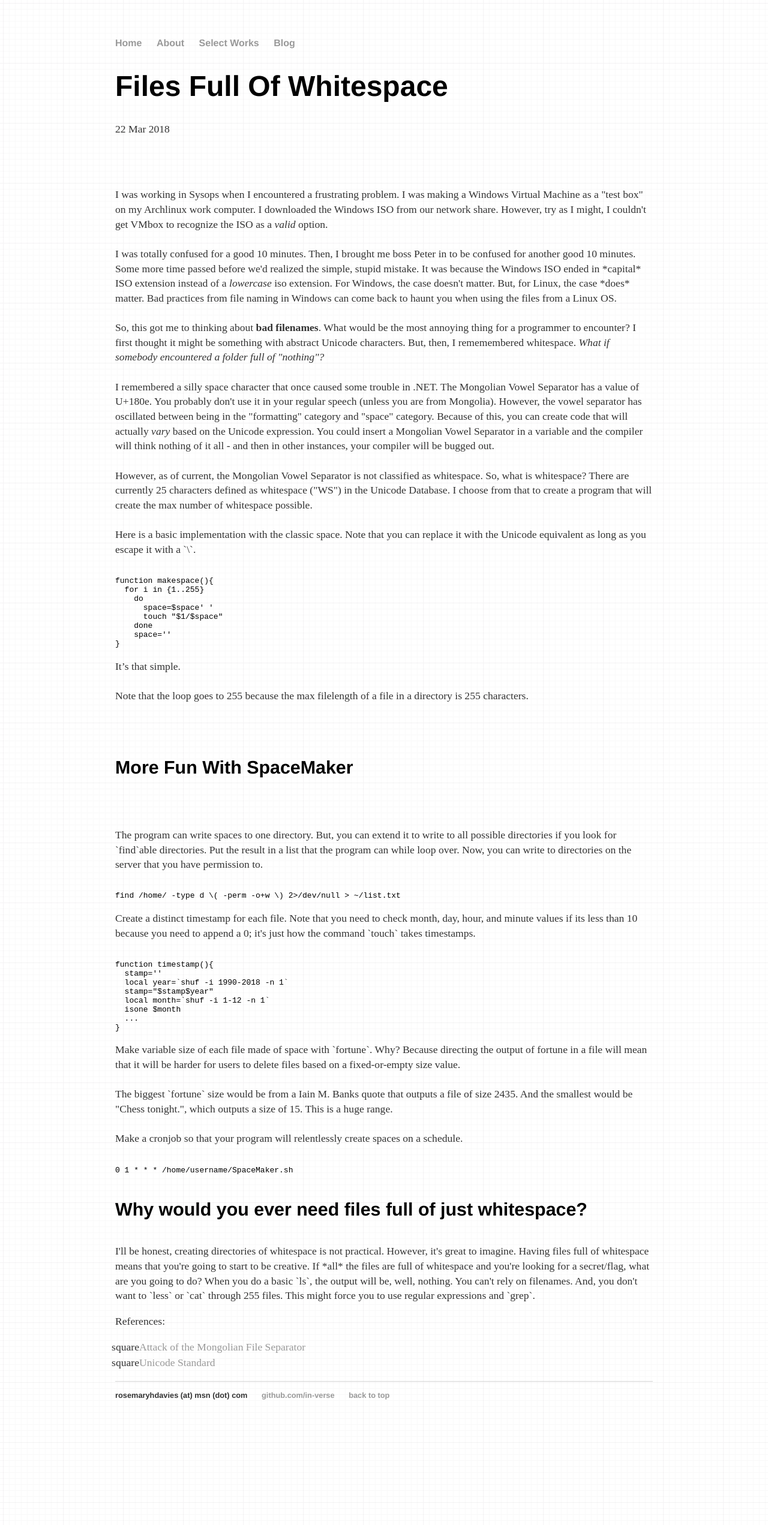
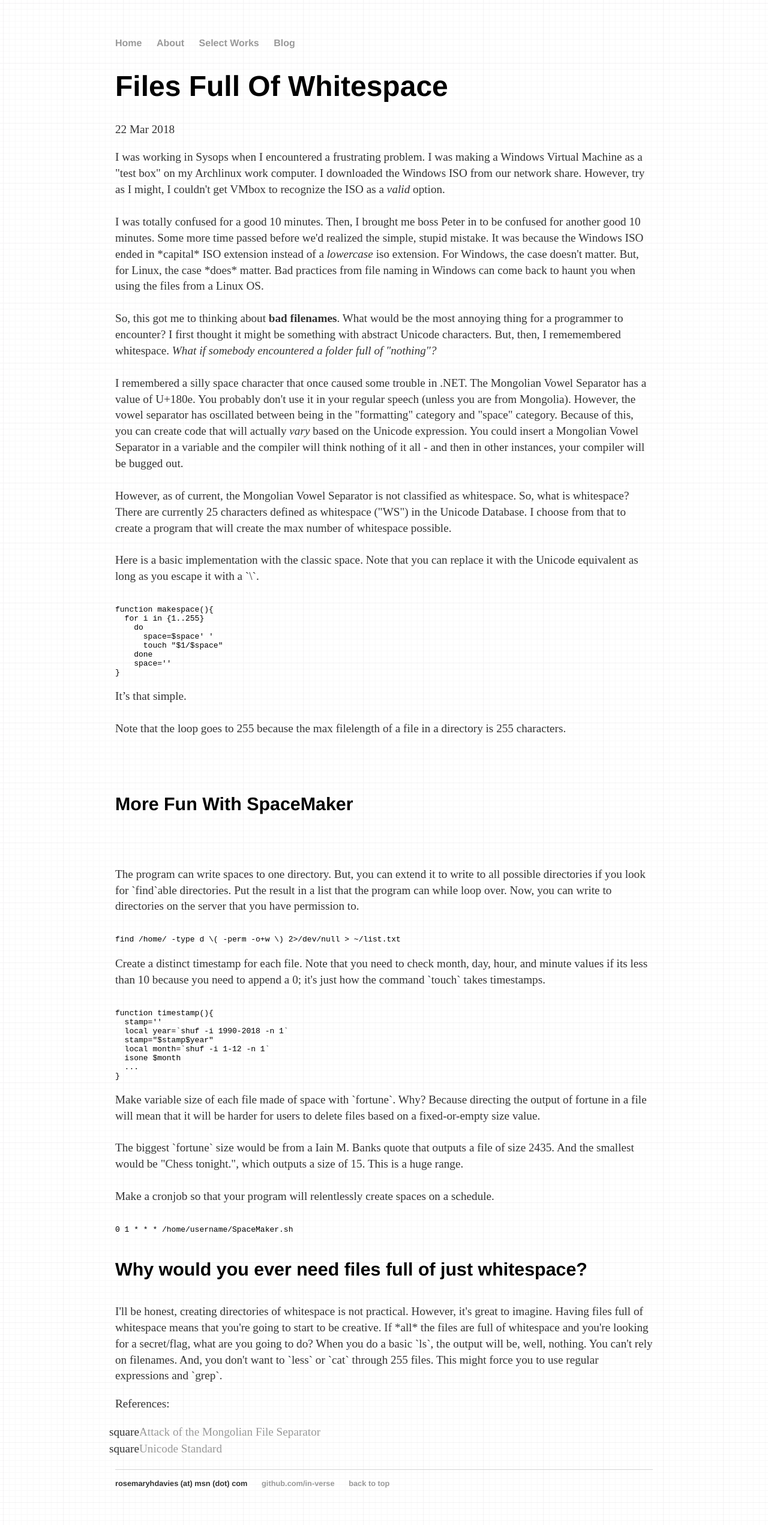
Before and after one commit to In-Verse/in-verse.github.io, a Jekyll site: the page built from _posts/2018-03-22-spacemaker.md, in a window 1280 px wide. Shown: the whole page at 60% size. Built offline with Jekyll 4.4.1, drawn with Linux system fonts in a browser that asks for light colours; before the commit the page ends 2396 px from its top, so only the background shows below that.

Commit message:
More spacing

```diff
--- a/_posts/2018-03-22-spacemaker.md
+++ b/_posts/2018-03-22-spacemaker.md
@@ -3,8 +3,6 @@
 title: "Files Full Of Whitespace"
 date: 2018-03-22
 ---
-<br>
-<br>
 <p>
 I was working in Sysops when I encountered a frustrating problem. I was making a Windows Virtual Machine as a "test box" on my Archlinux work computer. I downloaded the Windows ISO from our network share. However, try as I might, I couldn't get VMbox to recognize the ISO as a <em>valid</em> option.
 <br>
--- a/css/main.css
+++ b/css/main.css
@@ -7,7 +7,7 @@
 a { text-decoration: none; color: #999; }
 a:hover { text-decoration: underline; }
 
-p, ul { font-size: 1.1em; line-height: 1.4em; color: #333; }
+p, ul { font-size: 1.2em; line-height: 1.4em; color: #333; }
 
 h1, h2, h3, h4 { font-family: 'Helvetica', 'Helvetica', 'Sans-Serif'; }
 h1 { font-size: 3em;  }
--- a/cv/index.html
+++ b/cv/index.html
@@ -13,13 +13,14 @@
 			</p>
 			<ul>
 			<h4>Cybersecurity</h4>
+			<ul>
 			<li>Awards</li>
 				<ul>
 					<li>Summer Undergraduate Research - Educational Cyber Security Games</li>
 					<li>Presented education about teaching RSA with my teammate Isabel Corrado at the Washington capital.</li>
 					<li>Washington State Senate passes Resolution 8683 on February 13th, 2018 to recognize undergraduate research. The Evergreen State College is one of the 5 undergraduate research institutes to take part. </li>
 				</ul>
-				<li>Competitions/Capture The Flag</li>
+			<li>Competitions/Capture The Flag</li>
 				<ul>
 					<li>TUCTF 2017</li>
 					<li>CSAW Qualification 2017</li>
@@ -27,8 +28,9 @@
 					<li>National Cyber League Fall/Spring 2017</li>
 					<li><a href="https://harekaze.com/ctf.html">Harekaze 2018</a></li>
 					<li>Insomni'hack Teaser 2018</li>
-					<li><a href="http://ctf.hackevergreen.org/">SKIDCTF</li>
+					<li><a href="http://ctf.hackevergreen.org/">SKIDCTF</a></li>
 				</ul>
+			</ul>
 			<h4>Exploration of STEM</h4>
 				<ul>
 				<li>Hulme Science Research Experience Award - Imaging Regeneration in Planaria</li>
```
Also changed, not shown: _posts/2016-07-27-suhui.md (+1 -1 lines).
